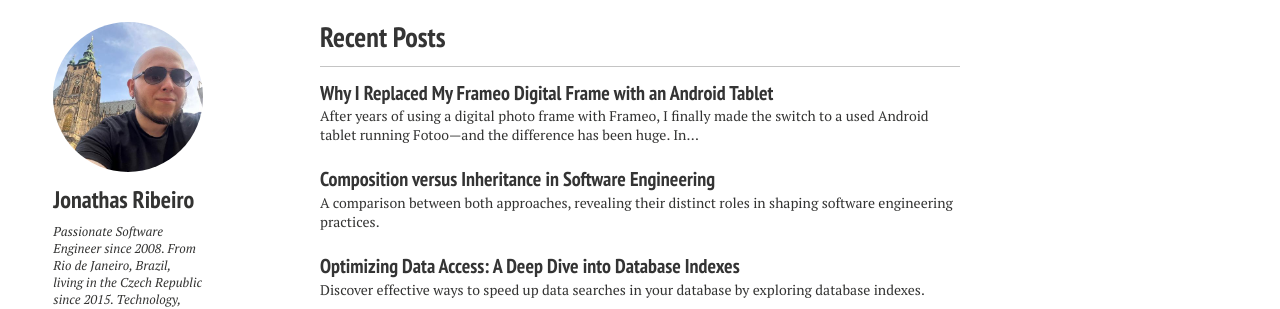
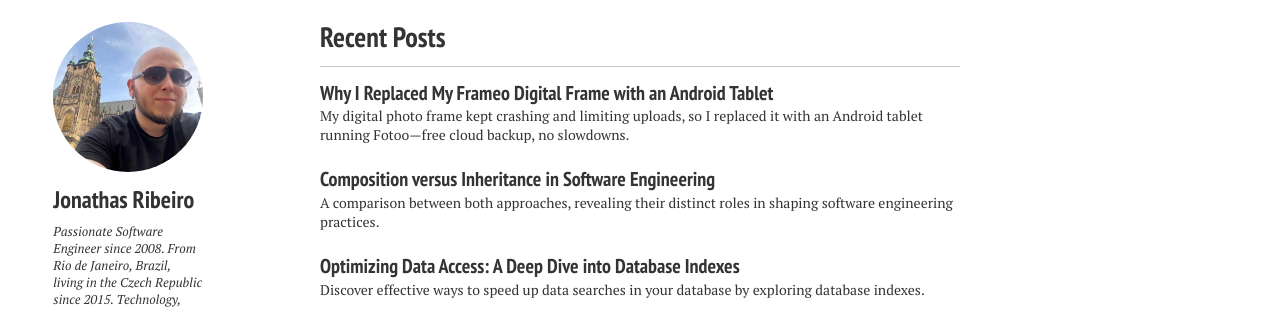
Before and after one commit to jonathas/jonathas.github.io, a Jekyll site: the page built from index.md, in a window 1280 px wide. Shown: the part 419-728 px from the top of the page. Built offline with Jekyll 4.4.1, drawn with Linux system fonts in a browser that asks for light colours; nearby versions of some CDN libraries.

Commit message:
chore: update excerpt

```diff
--- a/_posts/2025-06-08-why-i-replaced-my-frameo-digital-frame-with-an-android-tablet.md
+++ b/_posts/2025-06-08-why-i-replaced-my-frameo-digital-frame-with-an-android-tablet.md
@@ -1,7 +1,7 @@
 ---
 layout: post
 title: "Why I Replaced My Frameo Digital Frame with an Android Tablet"
-excerpt: "After years of using a digital photo frame with Frameo, I finally made the switch to a used Android tablet running Fotoo—and the difference has been huge. In this post, I share why I replaced my Frameo setup, the problems I faced, and how my new system using a Lenovo Yoga Tab 11, LocalSend, and Google Photos solved them all while giving me more control and better performance, with no subscription required."
+excerpt: "My digital photo frame kept crashing and limiting uploads, so I replaced it with an Android tablet running Fotoo—free cloud backup, no slowdowns."
 tags: [android-tablet, frameo-alternative, fotoo, digital-photo-frame, lenovo-yoga-tab-11, localsend, google-photos, frameo-issues, photo-backup, diy-tech]
 date: 2025-06-08T10:10:08+02:00
 comments: true
```
